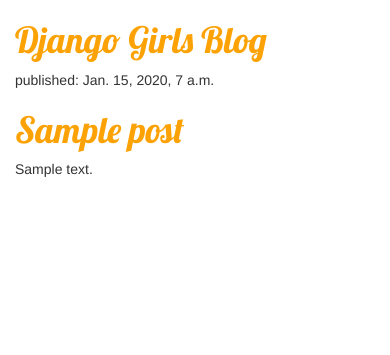
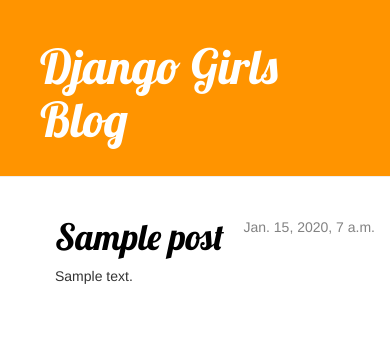
Before and after one commit to rmmariano/first-django-app, a Django app: template blog/templates/blog/post_list.html in a window 390 px wide. Shown: the top 355 px of the page. Run offline with Django 3.2, Linux system fonts and the light colour scheme; the template is opened without the code that fills it: values that come from a table or form of the project are taken from there, others are empty; tables that the repository leaves empty hold one stand-in row (values such as "Sample post"); some libraries are stand-ins or nearby versions.

Commit message:
templates

```diff
--- a/blog/static/css/blog.css
+++ b/blog/static/css/blog.css
@@ -1,8 +1,38 @@
-h1 a{
-	color:	#FCA205;
-	font-family:	'Lobster';
+.page-header	{
+				background-color:	#ff9400;
+				margin-top:	0;
+				padding:	20px	20px	20px	40px;
 }
-
-body	{
-				padding-left:	15px;
+.page-header	h1,	.page-header	h1	a,	.page-header	h1	a:visited,	.page-header	h1	a:active	{
+				color:	#ffffff;
+				font-size:	36pt;
+				text-decoration:	none;
 }
+.content	{
+				margin-left:	40px;
+}
+h1,	h2,	h3,	h4	{
+				font-family:	'Lobster',	cursive;
+}
+.date	{
+				float:	right;
+				color:	#828282;
+}
+.save	{
+				float:	right;
+}
+.post-form	textarea,	.post-form	input	{
+				width:	100%;
+}
+.top-menu,	.top-menu:hover,	.top-menu:visited	{
+				color:	#ffffff;
+				float:	right;
+				font-size:	26pt;
+				margin-right:	20px;
+}
+.post	{
+				margin-bottom:	70px;
+}
+.post	h1	a,	.post	h1	a:visited	{
+				color:	#000000;
+}
--- /dev/null
+++ b/blog/templates/blog/base.html
@@ -0,0 +1,25 @@
+ {% load staticfiles %}
+<html>
+    <head>
+        <title>Django Girls blog</title>
+        <link rel="stylesheet" href="//maxcdn.bootstrapcdn.com/bootstrap/3.2.0/css/bootstrap.min.css">
+        <link rel="stylesheet" href="//maxcdn.bootstrapcdn.com/bootstrap/3.2.0/css/bootstrap-theme.min.css">
+        <link href='//fonts.googleapis.com/css?family=Lobster&subset=latin,latin-ext' rel='stylesheet' type='text/css'>
+        <link rel="stylesheet" href="{% static 'css/blog.css' %}">
+    </head>
+    <body>
+	    <div class="page-header">
+	        <h1><a href="/">Django Girls Blog</a></h1>
+	    </div>
+	    <div class="content container">
+	        <div class="row">
+	            <div class="col-md-8">
+	            {% block content %}
+	            {% endblock %}
+	            </div>
+	        </div>
+	    </div>
+	</body>
+</html>
+
+<!-- Além	disso,	 	|linebreaks	 	está	passando	o	texto	do	post	por um	filtro,	convertendo	quebras	de	linha	em	parágrafos. -->
--- a/blog/templates/blog/post_list.html
+++ b/blog/templates/blog/post_list.html
@@ -1,24 +1,13 @@
-{% load staticfiles %}
+{% extends 'blog/base.html' %}
 
-<html>
-<head>
-<title>Django	Girls	blog</title>
-<link rel="stylesheet" href="//maxcdn.bootstrapcdn.com/bootstrap/3.2.0/css/bootstrap.min.css">
-<link rel="stylesheet" href="//maxcdn.bootstrapcdn.com/bootstrap/3.2.0/css/bootstrap-theme.min.css">
-<link	rel="stylesheet"	href="{%	static	"css/blog.css"	%}">
-<link href="http://fonts.googleapis.com/css?family=Lobster&subset=latin,latin-ext" rel="stylesheet" type="text/css">
-</head>
-<body>
-	<div>
-		<h1><a	href="/">Django	Girls	Blog</a></h1>
-	</div>
-	{%	for	post	in	posts	%}
-		<div>
-			<p>published:	{{	post.published_date	}}</p>
-			<h1><a	href="">{{	post.title	}}</a></h1>
-			<p>{{	post.text|linebreaks	}}</p>
-			<!-- Além	disso,	 	|linebreaks	 	está	passando	o	texto	do	post	por um	filtro,	convertendo	quebras	de	linha	em	parágrafos. -->
-		</div>
-	{%	endfor	%}
-</body>
-</html>
+{% block content %}
+    {% for post in posts %}
+        <div class="post">
+            <div class="date">
+                {{ post.published_date }}
+            </div>
+            <h1><a href="{% url 'blog.views.post_detail' pk=post.pk %}">{{ post.title }}</a></h1>
+            <p>{{ post.text|linebreaks }}</p>
+        </div>
+    {% endfor %}
+{% endblock content %}
--- a/blog/urls.py
+++ b/blog/urls.py
@@ -3,4 +3,5 @@
 
 urlpatterns	= [
 	url(r'^$', views.post_list),
+	url(r'^post/(?P<pk>[0-9]+)/$',	views.post_detail),
 ]
--- a/blog/views.py
+++ b/blog/views.py
@@ -1,7 +1,12 @@
 from django.shortcuts import render
 from django.utils import timezone
 from .models import Post
+from django.shortcuts import render, get_object_or_404
 
 def post_list(request):
 	posts = Post.objects.filter(published_date__lte=timezone.now()).order_by('published_date')
 	return render(request, 'blog/post_list.html', {'posts': posts})
+
+def	post_detail(request, pk):
+	post = get_object_or_404(Post,	pk=pk)
+	return render(request,	'blog/post_detail.html',	{'post':	post})
```
Also changed, not shown: blog/templates/blog/post_detail.html (added, +12 -0 lines).
